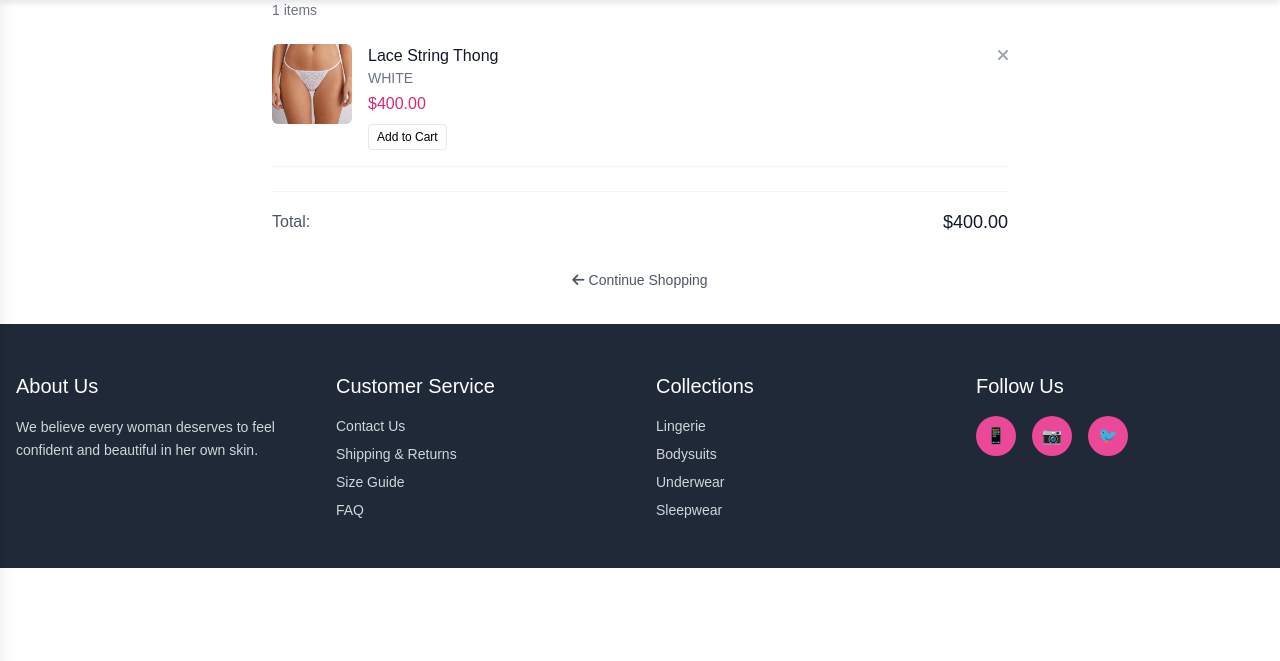
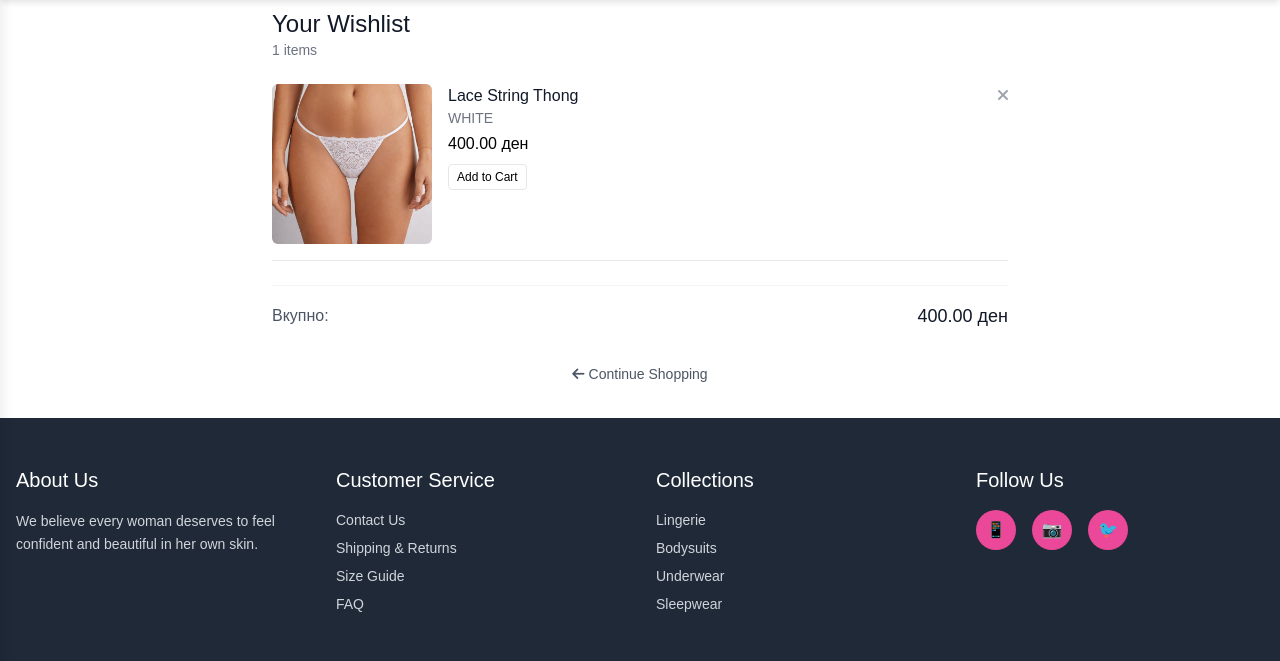
Before and after one commit to Isen-Osman/Sw-Shop-Project, a Django app: page /wishlist in a window 1280 px wide. Shown: the part 64-725 px from the top of the page. Run offline with Django 5.2, Linux system fonts and the light colour scheme; a user stored in the database is signed in; data comes from the database, SQL or seed files in the repository; both versions use the stored data as it was after the commit.

Commit message:
Update v4

```diff
--- a/templates/partials/navbar.html
+++ b/templates/partials/navbar.html
@@ -76,7 +76,7 @@
             <div class="flex items-center space-x-4">
                 <button id="menuToggle"
                         class="p-2 rounded-full transition-all duration-300 hover:bg-white/20 focus:outline-none">
-                    <i class="fas fa-bars w-6 h-6 nav-text"></i>
+                    <i class="fas fa-bars w-6 h-6 nav-text transform hover:scale-105"></i>
                 </button>
 
                 <button class="p-2 rounded-full transition-all duration-300 hover:bg-white/20 focus:outline-none">
@@ -95,11 +95,11 @@
             <!-- Right side - User actions -->
             <div class="flex items-center space-x-2 lg:space-x-4">
                 <button class="p-2 rounded-full transition-all duration-300 hover:bg-white/20 focus:outline-none">
-                    <i class="far fa-user w-6 h-6 nav-text"></i>
+                    <i class="far fa-user w-6 h-6 nav-text transform hover:scale-105"></i>
                 </button>
                 <a href="/wishlist"
-                   class="relative p-2 rounded-full transition-all duration-300 hover:bg-white/20 focus:outline-none">
-                    <i class="fas fa-heart w-6 h-6 nav-text"></i>
+                   class="relative p-2 rounded-full transition-all duration-300 focus:outline-none">
+                    <i class="fas fa-heart w-6 h-6 nav-text hover:text-red-600 ease-in-out transform hover:scale-105"></i>
                 </a>
             </div>
         </div>
--- a/templates/wishlist.html
+++ b/templates/wishlist.html
@@ -3,9 +3,14 @@
 {% block title %}Wishlist{% endblock %}
 
 {% block content %}
+    <style>
+        div {
+            font-family: "PPRadioGrotesk", Arial, sans-serif;
+        }
+    </style>
     <div class="max-w-3xl mx-auto py-8 px-4">
         <!-- Header -->
-    <div class="mb-6">
+        <div class="mb-6 mt-10">
             <h1 class="text-2xl font-medium text-gray-900">Your Wishlist</h1>
             {% if wishlist.products.count > 0 %}
                 <p class="text-gray-500 text-sm">{{ wishlist.products.count }} items</p>
@@ -16,11 +21,12 @@
             <!-- Wishlist Items -->
             <div class="space-y-4">
                 {% for product in wishlist.products.all %}
-        <div class="flex items-start border-b border-gray-100 pb-4">
+                    <div class="flex items-start border-b pb-4">
                         <!-- Product Image -->
-            <div class="w-20 h-20 flex-shrink-0 bg-gray-50 rounded-md overflow-hidden mr-4">
+                        <div class="h-40 w-40 flex-shrink-0 bg-gray-50 rounded-md overflow-hidden mr-4">
                             {% if product.images.all %}
-                    <img src="{{ product.images.first.image.url }}" alt="{{ product.name }}" class="w-full h-full object-cover">
+                                <img src="{{ product.images.first.image.url }}" alt="{{ product.name }}"
+                                     class="w-full h-full object-cover">
                             {% else %}
                                 <div class="w-full h-full flex items-center justify-center text-gray-300">
                                     <i class="fas fa-image"></i>
@@ -32,12 +38,13 @@
                         <div class="flex-grow">
                             <div class="flex justify-between">
                                 <h3 class="text-gray-900 font-medium">{{ product.name }}</h3>
-                    <a href="{% url 'wishlist_remove' product.id %}" class="text-gray-400 hover:text-pink-500">
+                                <a href="{% url 'wishlist_remove' product.id %}"
+                                   class="text-gray-400 hover:text-pink-500">
                                     <i class="fas fa-times"></i>
                                 </a>
                             </div>
                             <p class="text-gray-500 text-sm mb-1">{{ product.color }}</p>
-                <p class="text-pink-600 font-medium">${{ product.price }}</p>
+                            <p class="text-lighter">{{ product.price }} ден</p>
 
                             <!-- Quick Actions -->
                             <div class="mt-2 flex space-x-2">
@@ -52,13 +59,14 @@
 
             <!-- Total Price -->
             <div class="mt-6 pt-4 border-t border-gray-100 flex justify-between items-center">
-        <span class="text-gray-600">Total:</span>
-        <span class="text-lg font-medium text-gray-900">${{ total_price }}</span>
+                <span class="text-gray-600">Вкупно:</span>
+                <span class="text-lg font-medium text-gray-900">{{ total_price }} ден</span>
             </div>
 
             <!-- Continue Shopping -->
             <div class="mt-8 text-center">
-        <a href="{% url 'products' %}" class="inline-flex items-center text-sm text-gray-600 hover:text-gray-900">
+                <a href="{% url 'products' %}"
+                   class="inline-flex items-center text-sm text-gray-600 hover:text-gray-900">
                     <i class="fas fa-arrow-left mr-1"></i>
                     Continue Shopping
                 </a>
@@ -72,7 +80,8 @@
                 </div>
                 <h3 class="text-lg font-medium text-gray-900 mb-1">Your wishlist is empty</h3>
                 <p class="text-gray-500 text-sm mb-6">Save items you love to see them here</p>
-        <a href="{% url 'products' %}" class="inline-block bg-gray-900 hover:bg-black text-white px-5 py-2 text-sm rounded">
+                <a href="{% url 'products' %}"
+                   class="inline-block bg-gray-900 hover:bg-black text-white px-5 py-2 text-sm rounded">
                     Browse Products
                 </a>
             </div>
--- a/wishlist/views.py
+++ b/wishlist/views.py
@@ -8,6 +8,10 @@ from django.contrib.auth.decorators import login_required
 @login_required
 def wishlist_view(request):
     wishlist, created = Wishlist.objects.get_or_create(user=request.user)
+
+    for product in wishlist.products.all():
+        product.new_price = product.price + 200
+
     total_price = sum([product.price for product in wishlist.products.all()])
     return render(request, 'wishlist.html', {'wishlist': wishlist, 'total_price': total_price})
 
```
Also changed, not shown: db.sqlite3. Lines whose indentation alone changed are shown as unchanged.
